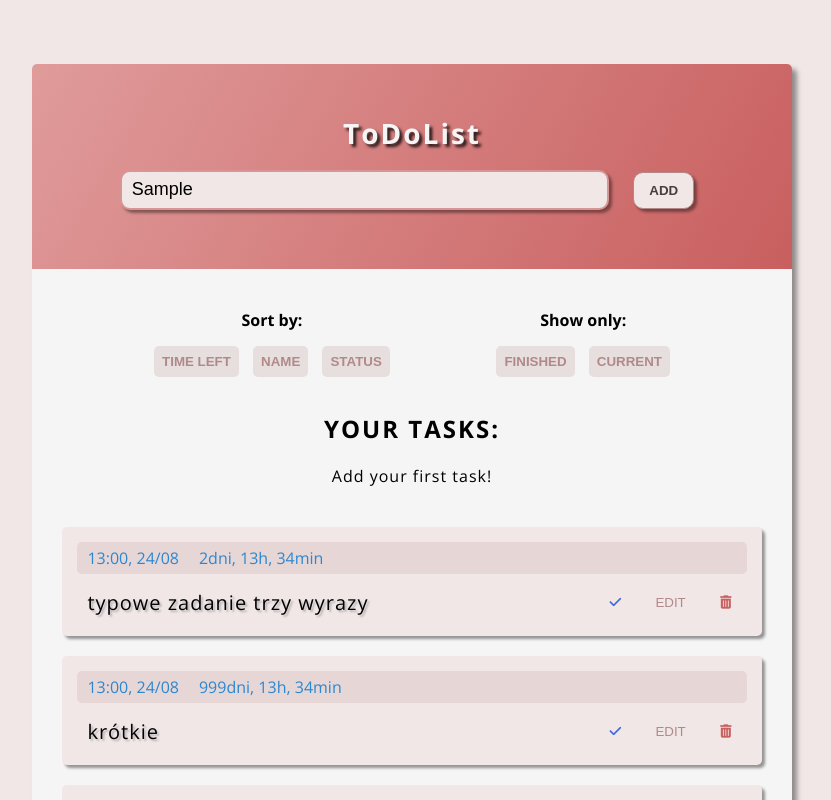
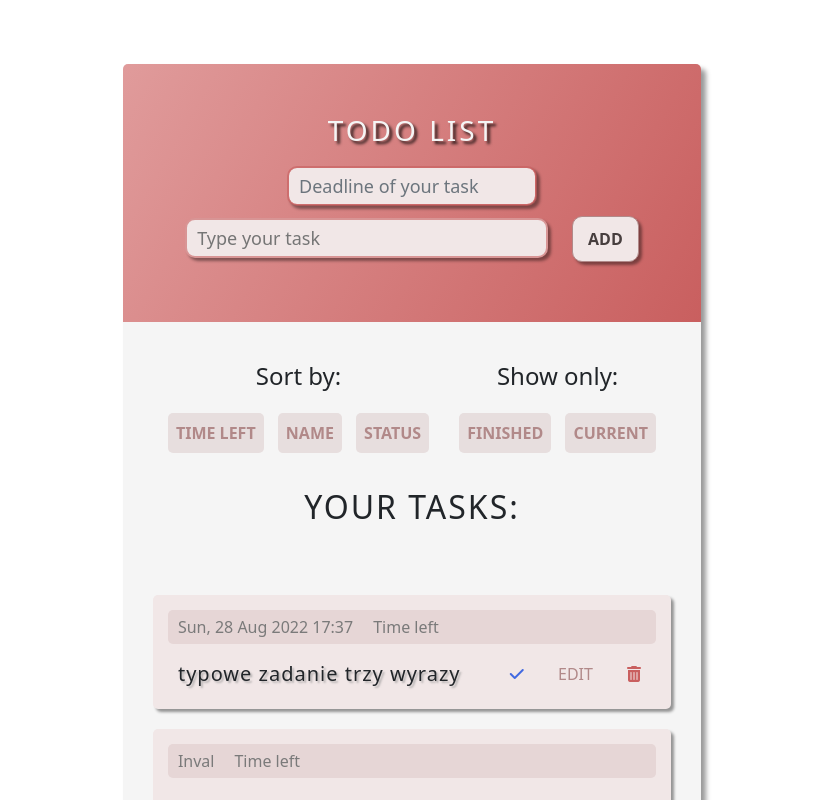
Before and after one commit to miglvnc/AdvancedToDoList, a plain HTML site: page index.html in a window 1280 px wide. Both pictures are taken after typing "Sample" into the empty fields and a click on the button "ADD". Shown: the top 800 px of the page, without its empty margins (228-1059 px from the left). Drawn offline with nearby package versions, Linux system fonts and the light colour scheme; a web font is replaced by a local one.

Commit message:
added DOM elements, new task function, datetime picker, time counter

```diff
--- a/index.html
+++ b/index.html
@@ -10,16 +10,25 @@
     <link rel="stylesheet" href="style.css">
     <link rel="stylesheet" media="screen and (min-width: 560px)" href="mediumStyle.css">
 
+
     <link rel="preconnect" href="https://fonts.googleapis.com">
     <link rel="preconnect" href="https://fonts.gstatic.com" crossorigin>
     <link href="https://fonts.googleapis.com/css2?family=Just+Me+Again+Down+Here&family=Open+Sans:wght@400;700&display=swap"
-        rel="stylesheet">
+    rel="stylesheet">
+
+    <link rel="stylesheet" href="https://cdn.jsdelivr.net/npm/flatpickr/dist/flatpickr.min.css">
+
+    <link href="https://cdn.jsdelivr.net/npm/bootstrap@5.2.0/dist/css/bootstrap.min.css" rel="stylesheet"
+        integrity="sha384-gH2yIJqKdNHPEq0n4Mqa/HGKIhSkIHeL5AyhkYV8i59U5AR6csBvApHHNl/vI1Bx" crossorigin="anonymous">
 
 </head>
 <body>
     <div class="wrapper">
         <div class="header">
-            <h2>ToDoList</h2>
+            <h2>ToDo List</h2>
+            <form>
+                <input class="form-control dateInput" type="datetime" name="datetime" id="datetime" placeholder="Deadline of your task">
+            </form>
             <input class="toDoInput"type="text" placeholder="Type your task">
             <button class="addBtn">Add</button>
         </div>
@@ -38,13 +47,13 @@
                 </div>
             </div>
             <h2>Your tasks:</h2>
-            <p>Add your first task!</p>
+            <p class="alertInfo">Add your first task!</p>
 
             <ul>
-                <li id="test">
+                <li class="taskContainer" id="taskSample">
                     <div class="date">
-                        <span class="deadline">13:00, 24/08</span>
-                        <span class="timeLeft"> 2dni, 13h, 34min</span>
+                        <span class="deadline">Sun, 28 Aug 2022 17:37</span>
+                        <span class="timeleft">Time left</span>
                     </div>
                     <div class="taskWrapper">
                         <span class="task">
@@ -57,7 +66,7 @@
                         </div>
                     </div>
                 </li>
-                <li id="test">
+                <!-- <li id="test">
                     <div class="date">
                         <span class="deadline">13:00, 24/08</span>
                         <span class="timeLeft"> 999dni, 13h, 34min</span>
@@ -88,7 +97,7 @@
                             <button class="delete"><i class="fa-solid fa-trash-can"></i></button>
                         </div>
                     </div>
-                </li>
+                </li> -->
             </ul>
         </div>
     </div>
@@ -96,7 +105,11 @@
 
     <div class="popUp popUpEditTask">
         <p class="popUpAlert">Edit your task</p>
-        <input class="popUpInput" type="text" placeholder="rename your task">
+        <form>
+            <input class="form-control dateInput popUpInput" type="datetime" name="datetime" id="datetime"
+                            placeholder="Deadline change">
+        </form>
+        <input class="popUpInput" type="text" placeholder="Rename your task">
         <div class="popUpBtnWrapper">
             <button class="popUpBtn confirm">Confirm</button>
             <button class="popUpBtn cancel">Cancel</button>
@@ -108,6 +121,10 @@
             <button class="complete"><i class="fa-solid fa-check"></i></button>
             <button class="delete"><i class="fa-solid fa-trash-can"></i></button>
         </div>
+            <form>
+                <input class="form-control dateInput popUpInput" type="datetime" name="datetime" id="datetime"
+                        placeholder="Deadline change">
+            </form>
         <input class="popUpInput" type="text" placeholder="rename your task">
         <div class="popUpBtnWrapper">
             <button class="popUpBtn confirm">Confirm</button>
@@ -115,6 +132,8 @@
         </div>
     </div>
 
+    <script src="https://cdn.jsdelivr.net/npm/flatpickr"></script>
+    <script src="script.js"></script>
 
 </body>
 </html>
--- a/script.js
+++ b/script.js
@@ -0,0 +1,115 @@
+let $idNumber = 0
+
+const mainFunction = () => {
+    prepareDOMElements();
+    prepareDOMEvents();
+
+    dateTimePicker();
+}
+
+function prepareDOMElements(){
+    $toDoInput = document.querySelector('.toDoInput');
+    $dateInput = document.querySelector('.dateInput')
+    $addNewTask = document.querySelector('.addBtn');
+    $alertInfo = document.querySelector('.alertInfo');
+    $listContainer = document.querySelector('.listContainer');
+    $defaultTask = $listContainer.querySelector('.taskContainer');
+    $ulList = $listContainer.querySelector('ul');
+    // let $idNumber = 0;
+}
+
+function prepareDOMEvents(){
+    $addNewTask.addEventListener('click', addNewTask)
+    $toDoInput.addEventListener('keyup', enterConfirm)
+}
+
+function addNewTask () {
+    if ($toDoInput.value !== "") {
+        $idNumber++;
+        $newTaskContainer = $defaultTask.cloneNode(true);
+        $newTaskContainer.setAttribute('id', `task-${$idNumber}`)
+
+        //name
+        let name = $newTaskContainer.querySelector('.task');
+        name.innerText = $toDoInput.value;
+
+        //deadline
+        let date = $newTaskContainer.querySelector('.deadline');
+        const newDate = new Date($dateInput.value);
+        let dateString = newDate.toUTCString();
+
+        date.innerText = dateString.slice(0, dateString.length-7);
+
+        //time remaining
+        timeCounter();
+
+        $ulList.appendChild($newTaskContainer);
+
+        $toDoInput.value = "";
+        $alertInfo.innerText = "";
+
+    } else {
+        $alertInfo.innerText = "Type task name!"
+    }
+}
+
+        function timeCounter() {
+            let timeleftContainer = $newTaskContainer.querySelector('.timeleft');
+            let endDate = new Date($dateInput.value).getTime();
+
+            console.log($dateInput.value);
+
+            let timer = setInterval(function() {
+                let now = new Date().getTime();
+                let remaining = endDate - now;
+
+                if (remaining >= 0) {
+                    let days = Math.floor(remaining / (1000*60*60*24));
+                    let hours = Math.floor((remaining % (1000*60*60*24)) / (1000*60*60));
+                    let mins = Math.floor(((remaining % (1000 * 60 * 60)) / (1000 * 60)));
+                    let secs = Math.floor((remaining % (1000 * 60)) / 1000);
+
+                    console.log(days, hours, mins);
+
+                    if (days+hours+mins === 0) {
+                        timeleftContainer.innerHTML = ("0" + secs).slice(-2) + "seconds!"
+                    } else if (days+hours === 0) {
+                        timeleftContainer.innerHTML = ("0" + mins).slice(-2) + "m, " + ("0" + secs).slice(-2) + "s"
+                    } else if (days === 0) {
+                        timeleftContainer.innerHTML = ("0" + hours).slice(-2) + "h, " + ("0" + mins).slice(-2) + "m"
+                    } else {
+                        timeleftContainer.innerHTML = days + "d, " + ("0" + hours).slice(-2) + "h, " + ("0" + mins).slice(-2) + "m"
+                    }
+                }
+
+
+            }, 1000)
+        }
+
+
+function taskModify (newTaskContainer) {
+    // let name = $listContainer
+}
+
+
+function enterConfirm() {
+    if (event.keyCode === 13) {
+        addNewTask();
+    }
+}
+
+// date time picker
+const dateTimePicker = () => {
+    dateTimeConfig = {
+        enableTime: true,
+        altInput: true,
+        time_24hr: true,
+        altFormat: "F j, Y (H:i)",
+        minDate: "today",
+    }
+
+    flatpickr("#datetime", dateTimeConfig
+    );
+}
+
+document.addEventListener("DOMContentLoaded", mainFunction)
--- a/style.sass
+++ b/style.sass
@@ -12,8 +12,8 @@ body
     display: flex
     flex-direction: column
     justify-content: center
+    margin: 5% 10px 5% 10px !important
     align-items: center
-    margin: 5% 10px 5% 10px
     background-color: $light-color
     font-family: 'Open Sans', sans-serif
 
@@ -34,12 +34,14 @@ body
     h2
         color: whitesmoke
         text-shadow: 3px 3px 3px rgba(0, 0, 0, 0.8)
-        letter-spacing: 2px
+        letter-spacing: 3px
         padding: 10px 15px
         font-size: 28px
+        text-transform: uppercase
 
-    .toDoInput
+    .toDoInput, .dateInput
         min-width: 230px
+        margin: 10px
         width: 70%
         height: 40px
         font-size: 18px
@@ -50,6 +52,10 @@ body
         margin-right: 10px
         padding: 10px
         background-color: $light-color
+
+    .dateInput
+        max-width: 250px
+        margin: auto
 
     .addBtn
         padding: 10px 15px
@@ -115,6 +121,10 @@ body
         letter-spacing: 1px
         padding: 20px
 
+    ul
+        margin: 0
+        padding: 0
+
     li
         display: flex
         flex-direction: column
@@ -135,7 +145,8 @@ body
 
         span
             font-size: 12px
-            color: #2c87d1
+            // color: #2c87d1
+            color: #7a7a7a
             padding: 5px 10px
 
     .taskWrapper
@@ -184,7 +195,7 @@ body
     bottom: 20px
     width: 90%
     max-width: 500px
-    height: 250px
+    height: 330px
     background: linear-gradient(180deg, #c97575 0%, #ddb3b3 100%)
     border-radius: 10px
     box-shadow: 0px 0px 10px rgba(0, 0, 0, 0.6)
@@ -212,10 +223,11 @@ body
         border-radius: 10px
         // margin-right: 10px
         padding: 10px
-        margin: 20px 0 20px 0
+        margin: 10px 0 10px 0
         background-color: $light-color
 
     .popUpBtnWrapper
+        margin: 10px 0 0 0
 
         .popUpBtn
             padding: 10px
@@ -263,7 +275,7 @@ body
         color: $red-color
 
 .popUpEditTask
-    height: 200px
+    height: 270px
     display: none
 .popUpTools
     display: none
```
Also changed, not shown: notes.txt, style.css, 2 other files.
